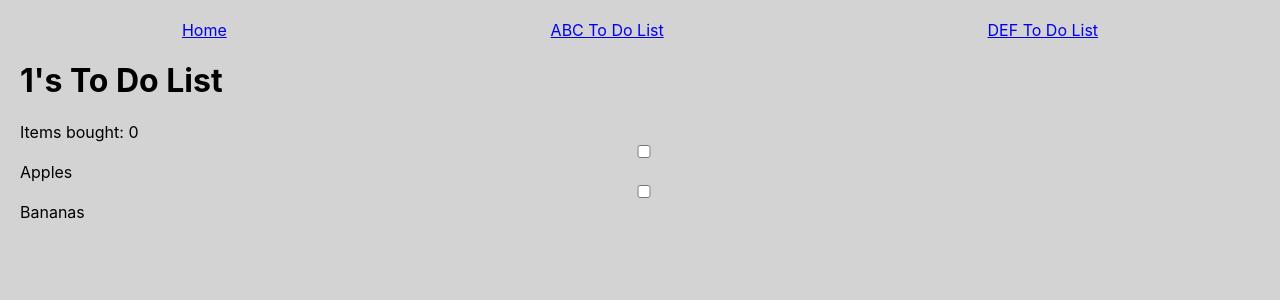
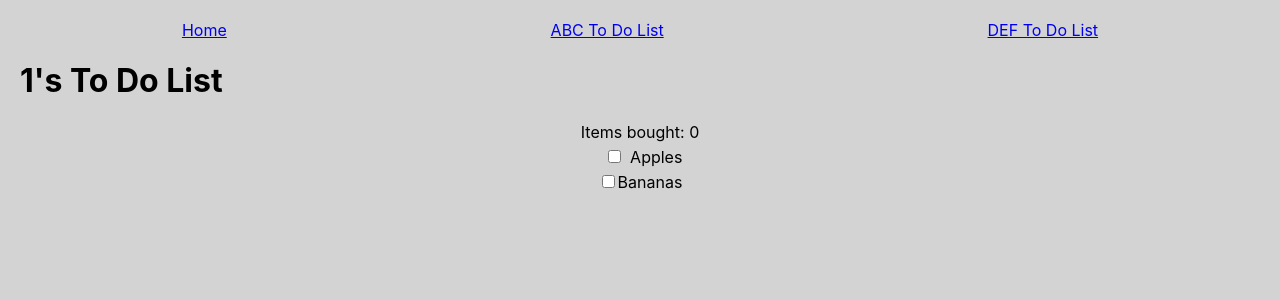
Before and after one commit to zlzcty/tqedyailyb-cse110-lab3, a React (Create React App) app in the folder my-app/: page /todolist/1 in a window 1280 px wide. Shown: the top 300 px of the page. Built offline with nearby package versions, Linux system fonts and the light colour scheme.

Commit message:
bug: Fix checkboxes being on their own line

```diff
--- /dev/null
+++ b/my-app/src/toDoList.css
@@ -0,0 +1,11 @@
+.App-body {
+    display: flex;
+    flex-direction: column;
+    align-items: center;
+}
+
+.list-item {
+    display: flex;
+    align-items: center;
+    margin: 5px 0;
+}
--- a/my-app/src/toDoList.tsx
+++ b/my-app/src/toDoList.tsx
@@ -4,6 +4,7 @@ import { useState } from 'react';
 import { GroceryItem } from './types';
 import { dummyGroceryList } from './constant';
 import { useParams } from 'react-router-dom';
+import './toDoList.css';
 
 export function ToDoList() {
     const [numRemainingItems, setNumRemainingItems] = useState(0);
@@ -47,7 +48,7 @@ export function ToDoList() {
 
 function ListItem(item: GroceryItem, changeHandler: ChangeEventHandler) {
     return (
-        <div>
+        <div className="list-item">
             <input
                 type="checkbox"
                 data-testid={item.name + 'Box'}
```
